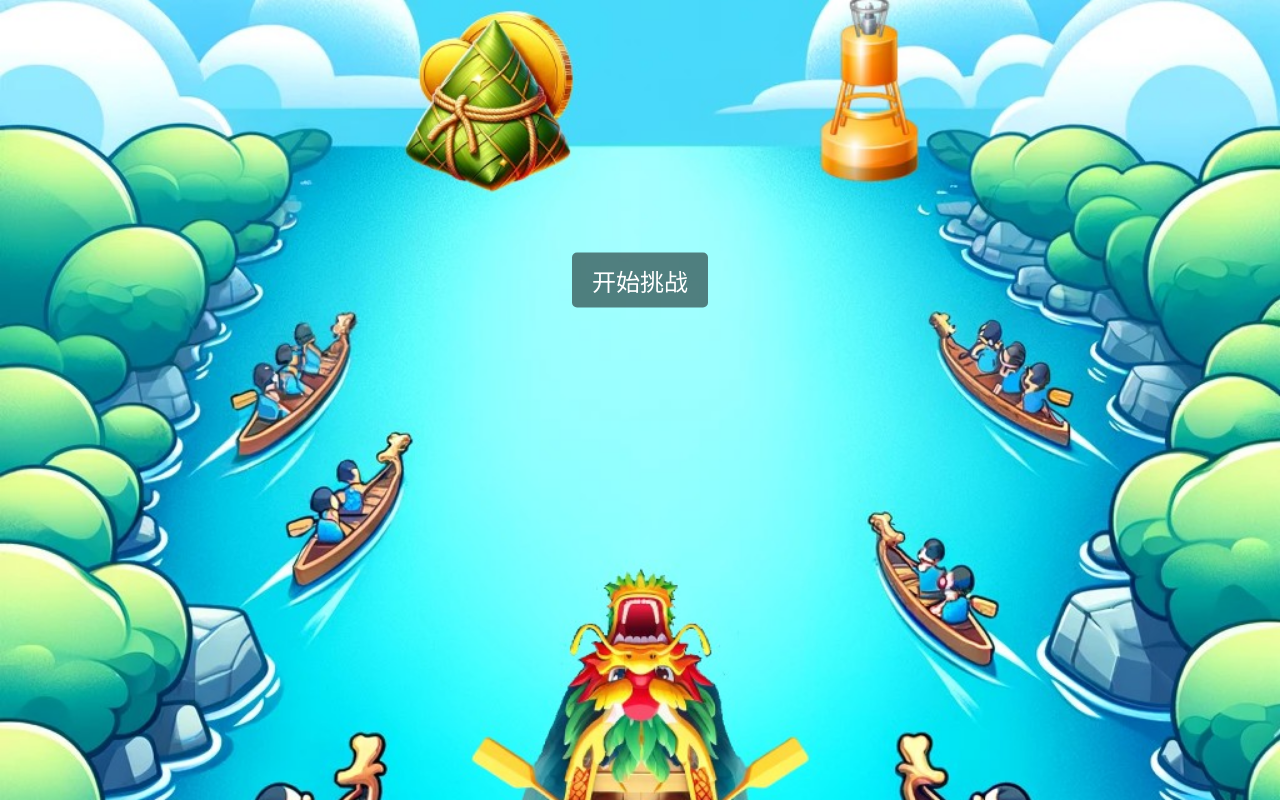
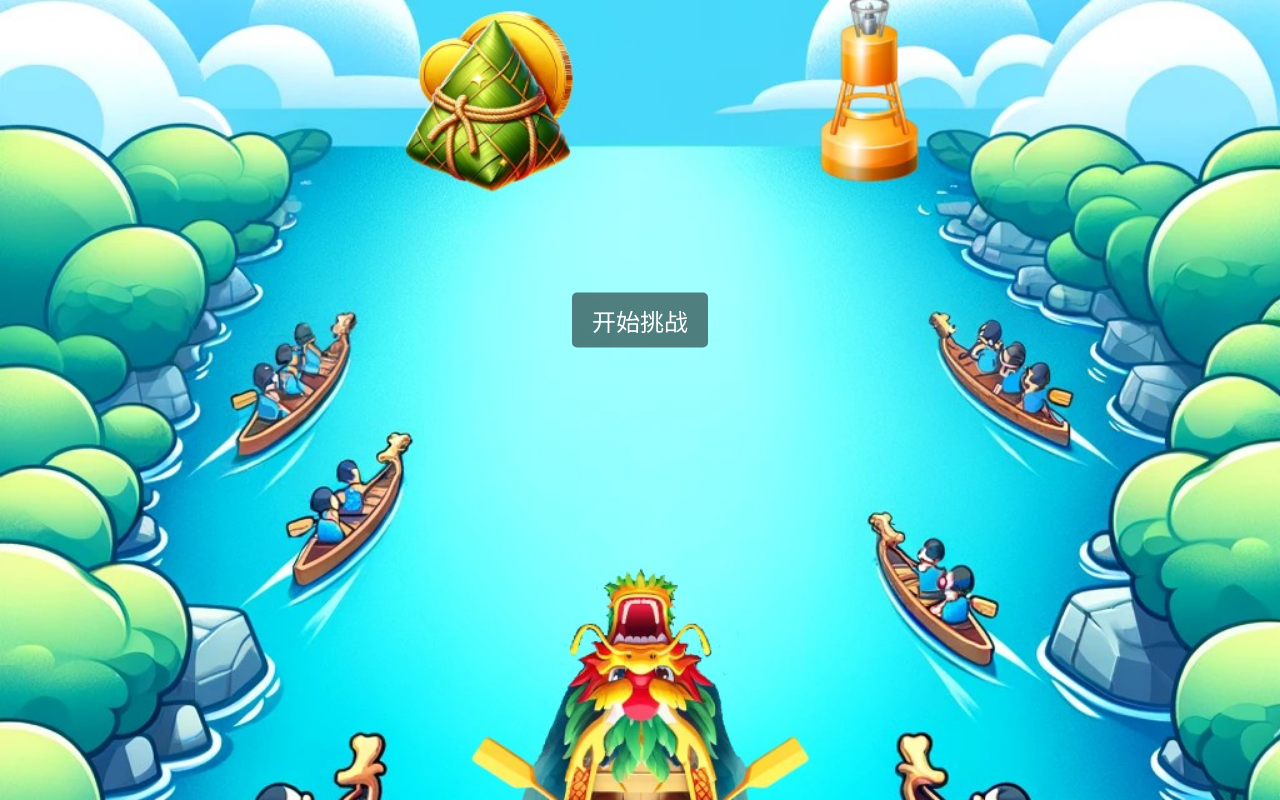
Before and after one commit to siryeah/lz, a plain HTML site: page index.html in a window 1280 px wide. Drawn offline with Linux system fonts and the light colour scheme.

Commit message:
Update index.html

```diff
--- a/index.html
+++ b/index.html
@@ -39,7 +39,7 @@
             border: none;
             border-radius: 5px;
             position: absolute; /* 添加这一行 */
-            top: 35%; /* 调整按钮距离顶部的距离 */
+            top: 40%; /* 调整按钮距离顶部的距离 */
             left: 50%;
             transform: translate(-50%, -50%);
         }
```
